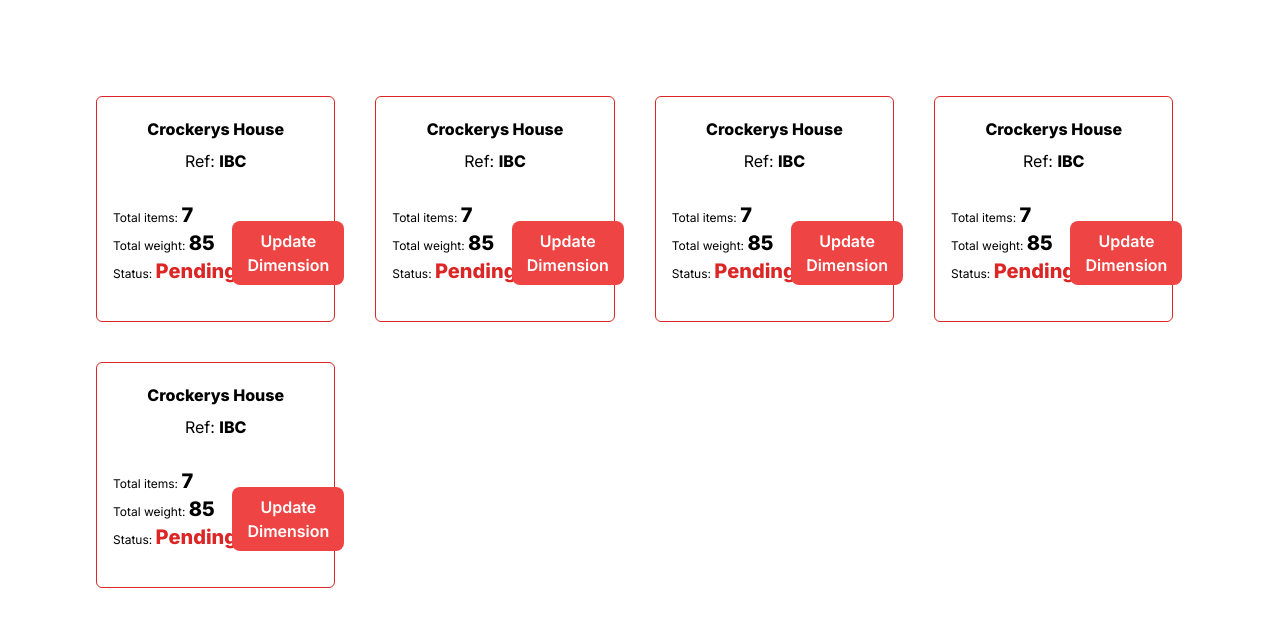
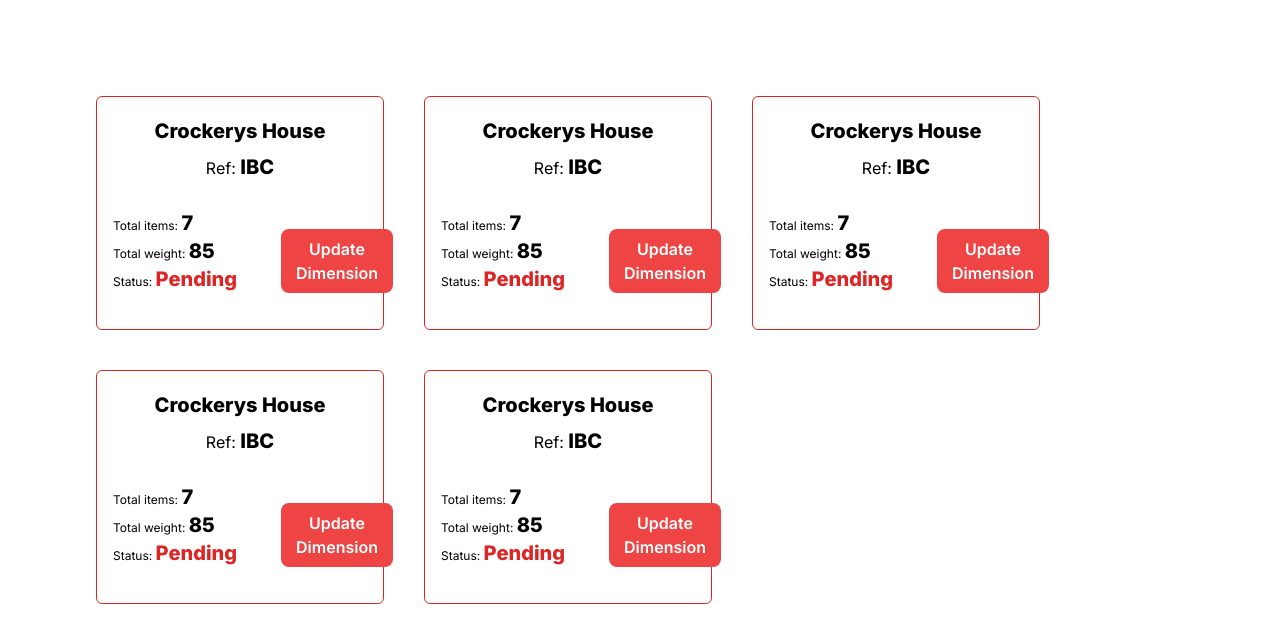
Before and after one commit to pratham-yuxo/sample, a Next.js app: page / in a window 1280 px wide. Shown: the top 642 px of the page. Built offline with nearby package versions, Linux system fonts and the light colour scheme.

Commit message:
new changes

```diff
--- a/src/app/page.js
+++ b/src/app/page.js
@@ -3,7 +3,7 @@ import Home from "@/components/Home";
 export default function App() {
   return (
     <main className="min-h-screen  bg-white">
-      <div className="bg-white">
+      <div className="bg-white flex">
         <Home />
       </div>
     </main>
--- a/src/components/Card.jsx
+++ b/src/components/Card.jsx
@@ -3,14 +3,14 @@ import PropTypes from 'prop-types';
 
 const Card = ({name,referenceNumber,totalItems,totalWeight,status}) => {
   return (
-    <div className='flex flex-col gap-7  border-red-600 border w-[22%] rounded-md px-4 py-5 relative' >
+    <div className='flex flex-col gap-7  border-red-600 border w-72 rounded-md px-4 py-5 relative' >
         {/* item name and reference number */}
         <div className='flex flex-col gap-2 justify-center items-center'>
-            <h2 className='font-extrabold'>
+            <h2 className='font-extrabold text-xl'>
                 {name}
             </h2>
             <div>
-                Ref: <span className='font-extrabold'>{referenceNumber}</span>
+                Ref: <span className='font-extrabold text-xl'>{referenceNumber}</span>
             </div>
         </div>
         {/* item name sectin ends */}
```
